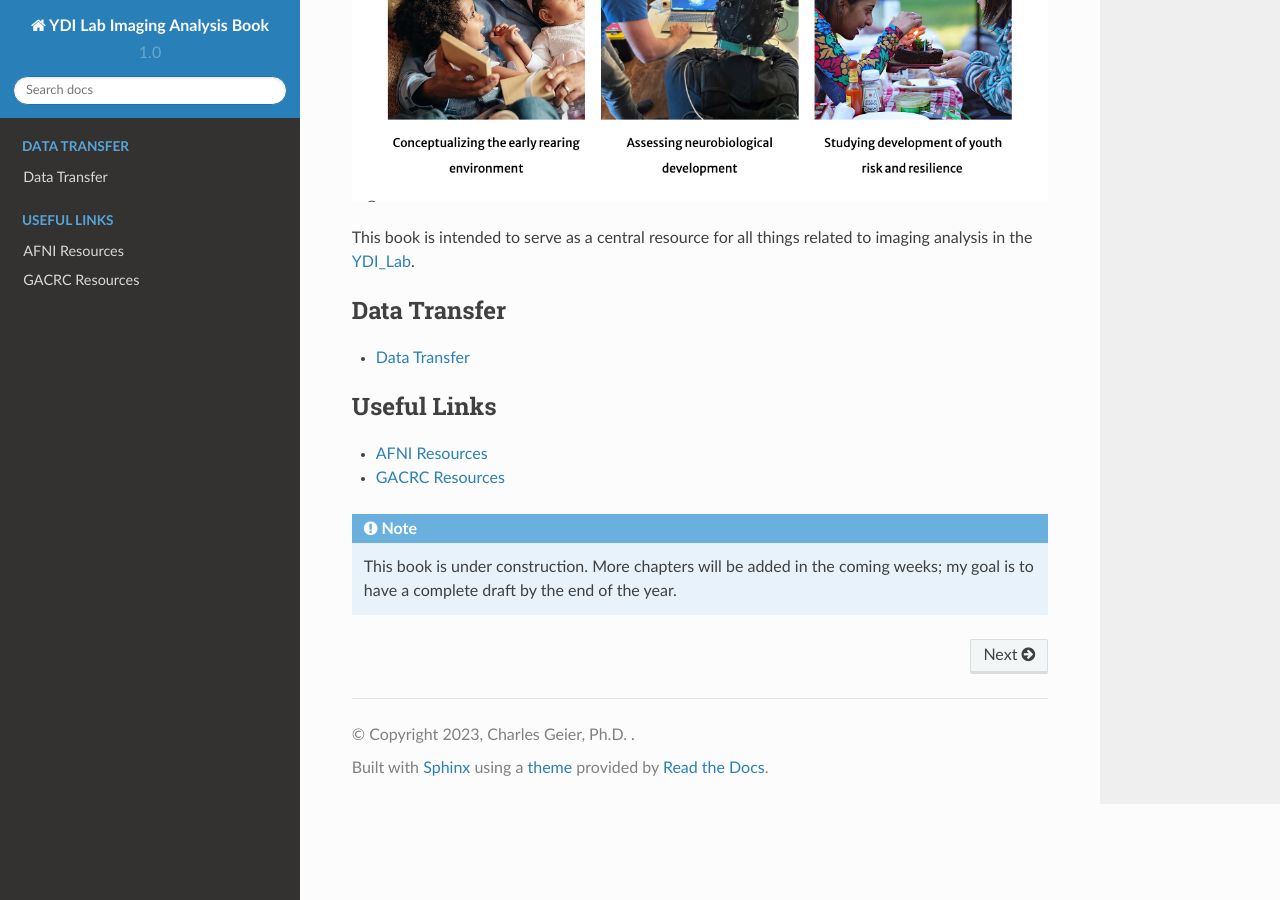
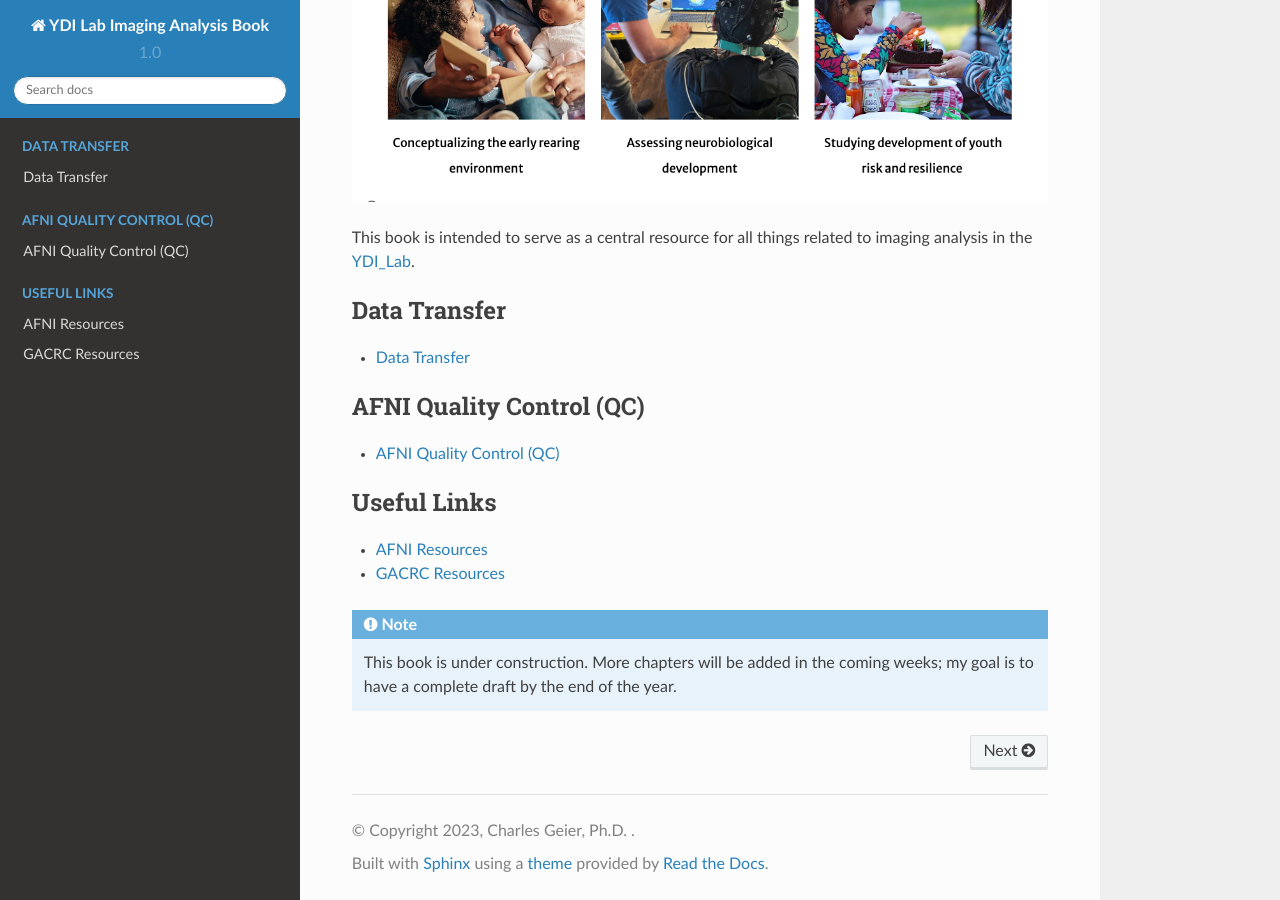
Before and after one commit to CFGEIER/YDI_imaging, a Sphinx documentation site: the page built from docs/index.rst, in a window 1280 px wide and 900 px high, scrolled down 783 px. Built offline with Sphinx 7.4.7 and the Read the Docs theme 2.0.0, drawn with Linux system fonts in a browser that asks for light colours.

Commit message:
Update index.rst

```diff
--- a/docs/index.rst
+++ b/docs/index.rst
@@ -13,6 +13,11 @@ This book is intended to serve as a central resource for all things related to i
 
    Data_Transfer/BIRCtoGACRC.rst
 
+.. toctree::
+    :maxdepth: 1
+    :caption: AFNI Quality Control (QC)
+
+    AFNI Quality Control (QC)/afniQC.rst
 
 .. toctree::
     :maxdepth: 1
```
